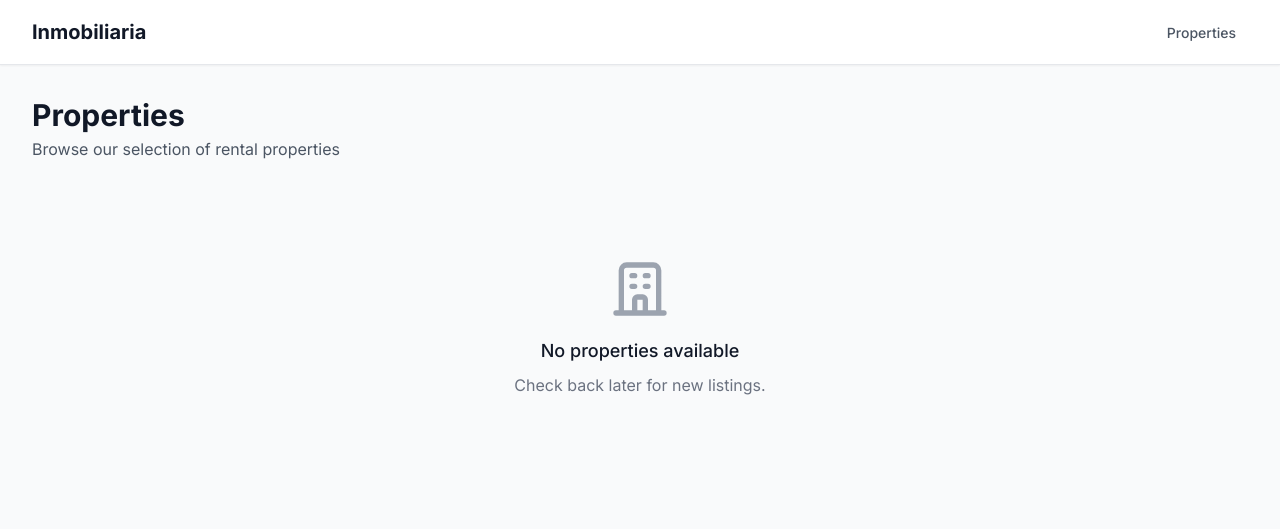
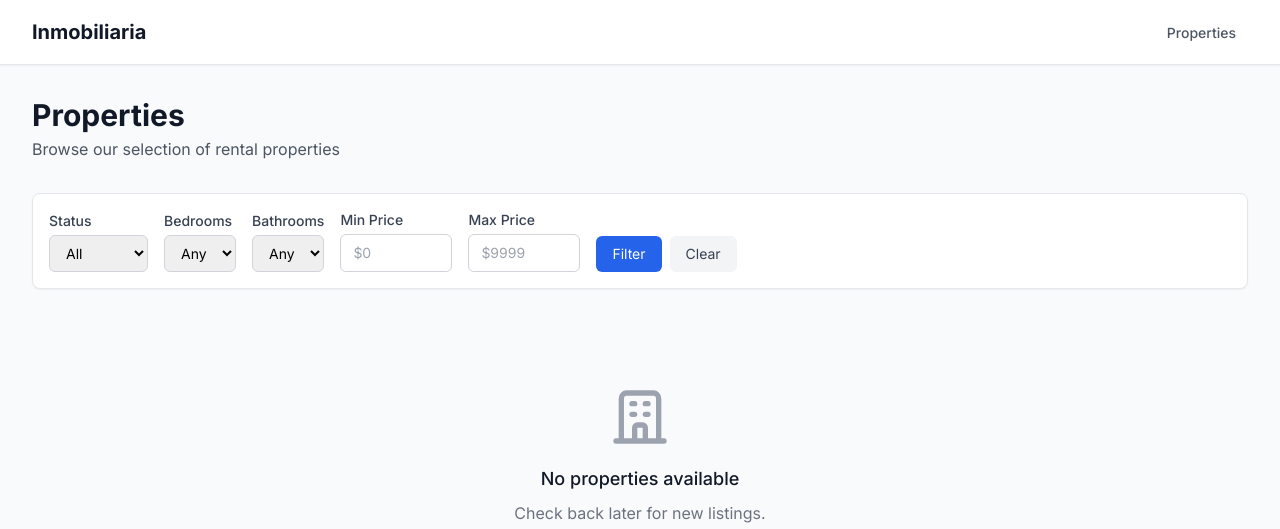
Before and after one commit to gabrielcari08/inmobiliaria, a Django app: page / in a window 1280 px wide. Shown: the top 529 px of the page. Run offline with Django 5.2, Linux system fonts and the light colour scheme; data that the repository does not hold is empty; some libraries are stand-ins or nearby versions.

Commit message:
add propoerty filters and add two new status in Property: on sale and on rent

```diff
--- a/properties/views.py
+++ b/properties/views.py
@@ -7,7 +7,46 @@ class PropertyListView(ListView):
     template_name = 'properties/property_list.html'
     context_object_name = 'properties'
     paginate_by = 12
-    queryset = Property.objects.all()
+
+    def get_queryset(self):
+        qs = Property.objects.filter(
+            status__in=[Property.Status.ON_RENT, Property.Status.ON_SALE]
+        )
+        status_filter = self.request.GET.get('status')
+        if status_filter in [Property.Status.ON_RENT, Property.Status.ON_SALE]:
+            qs = qs.filter(status=status_filter)
+
+        bedrooms = self.request.GET.get('bedrooms')
+        if bedrooms and bedrooms.isdigit():
+            qs = qs.filter(bedrooms__gte=bedrooms)
+
+        bathrooms = self.request.GET.get('bathrooms')
+        if bathrooms and bathrooms.isdigit():
+            qs = qs.filter(bathrooms__gte=bathrooms)
+
+        price_min = self.request.GET.get('price_min')
+        if price_min and price_min.replace('.', '', 1).isdigit():
+            qs = qs.filter(price__gte=price_min)
+
+        price_max = self.request.GET.get('price_max')
+        if price_max and price_max.replace('.', '', 1).isdigit():
+            qs = qs.filter(price__lte=price_max)
+
+        return qs
+
+    def get_context_data(self, **kwargs):
+        context = super().get_context_data(**kwargs)
+        context['filter_status'] = self.request.GET.get('status', '')
+        context['filter_bedrooms'] = self.request.GET.get('bedrooms', '')
+        context['filter_bathrooms'] = self.request.GET.get('bathrooms', '')
+        context['filter_price_min'] = self.request.GET.get('price_min', '')
+        context['filter_price_max'] = self.request.GET.get('price_max', '')
+
+        query = self.request.GET.copy()
+        if 'page' in query:
+            del query['page']
+        context['query_params'] = query.urlencode()
+        return context
 
 
 class PropertyDetailView(DetailView):
@@ -15,4 +54,8 @@ class PropertyDetailView(DetailView):
     template_name = 'properties/property_detail.html'
     context_object_name = 'property'
     pk_url_kwarg = 'id'
-    queryset = Property.objects.all()
+
+    def get_queryset(self):
+        return Property.objects.filter(
+            status__in=[Property.Status.ON_RENT, Property.Status.ON_SALE]
+        )
--- a/templates/properties/property_list.html
+++ b/templates/properties/property_list.html
@@ -7,6 +7,49 @@
     <h1 class="text-3xl font-bold text-gray-900">Properties</h1>
     <p class="text-gray-600 mt-1">Browse our selection of rental properties</p>
 </div>
+
+<form method="get" class="mb-8 p-4 bg-white rounded-lg shadow-sm border border-gray-200">
+    <div class="flex flex-wrap items-end gap-4">
+        <div>
+            <label for="status" class="block text-sm font-medium text-gray-700 mb-1">Status</label>
+            <select name="status" id="status" class="border border-gray-300 rounded-md px-3 py-2 text-sm">
+                <option value="">All</option>
+                <option value="ON_RENT" {% if filter_status == 'ON_RENT' %}selected{% endif %}>On Rent</option>
+                <option value="ON_SALE" {% if filter_status == 'ON_SALE' %}selected{% endif %}>On Sale</option>
+            </select>
+        </div>
+        <div>
+            <label for="bedrooms" class="block text-sm font-medium text-gray-700 mb-1">Bedrooms</label>
+            <select name="bedrooms" id="bedrooms" class="border border-gray-300 rounded-md px-3 py-2 text-sm">
+                <option value="">Any</option>
+                {% for n in "12345"|make_list %}
+                <option value="{{ n }}" {% if filter_bedrooms == n %}selected{% endif %}>{{ n }}+</option>
+                {% endfor %}
+            </select>
+        </div>
+        <div>
+            <label for="bathrooms" class="block text-sm font-medium text-gray-700 mb-1">Bathrooms</label>
+            <select name="bathrooms" id="bathrooms" class="border border-gray-300 rounded-md px-3 py-2 text-sm">
+                <option value="">Any</option>
+                {% for n in "123"|make_list %}
+                <option value="{{ n }}" {% if filter_bathrooms == n %}selected{% endif %}>{{ n }}+</option>
+                {% endfor %}
+            </select>
+        </div>
+        <div>
+            <label for="price_min" class="block text-sm font-medium text-gray-700 mb-1">Min Price</label>
+            <input type="number" name="price_min" id="price_min" value="{{ filter_price_min }}" placeholder="$0" class="border border-gray-300 rounded-md px-3 py-2 text-sm w-28">
+        </div>
+        <div>
+            <label for="price_max" class="block text-sm font-medium text-gray-700 mb-1">Max Price</label>
+            <input type="number" name="price_max" id="price_max" value="{{ filter_price_max }}" placeholder="$9999" class="border border-gray-300 rounded-md px-3 py-2 text-sm w-28">
+        </div>
+        <div class="flex gap-2">
+            <button type="submit" class="bg-blue-600 text-white px-4 py-2 rounded-md text-sm hover:bg-blue-700">Filter</button>
+            <a href="{% url 'properties:property_list' %}" class="bg-gray-100 text-gray-700 px-4 py-2 rounded-md text-sm hover:bg-gray-200">Clear</a>
+        </div>
+    </div>
+</form>
 
 {% if properties %}
 <div class="grid grid-cols-1 sm:grid-cols-2 lg:grid-cols-3 xl:grid-cols-4 gap-6">
@@ -25,9 +68,10 @@
             </div>
             {% endif %}
             <span class="absolute top-2 right-2 inline-flex items-center px-2.5 py-0.5 rounded-full text-xs font-semibold
-                {% if property.status == 'AVAILABLE' %}bg-green-100 text-green-800
-                {% elif property.status == 'SALE' %}bg-yellow-100 text-yellow-800
-                {% elif property.status == 'RENTED' %}bg-red-100 text-red-800{% endif %}">
+                {% if property.status == 'ON_RENT' %}bg-green-100 text-green-800
+                {% elif property.status == 'ON_SALE' %}bg-blue-100 text-blue-800
+                {% elif property.status == 'RENTED' %}bg-red-100 text-red-800
+                {% elif property.status == 'SALE' %}bg-yellow-100 text-yellow-800{% endif %}">
                 {{ property.get_status_display }}
             </span>
         </div>
@@ -69,7 +113,7 @@
 <div class="mt-10 flex items-center justify-center">
     <nav class="flex items-center gap-2" aria-label="Pagination">
         {% if page_obj.has_previous %}
-        <a href="?page={{ page_obj.previous_page_number }}" class="px-3 py-2 bg-white border border-gray-300 rounded-md text-gray-700 hover:bg-gray-50 transition-colors">
+        <a href="?{% if query_params %}{{ query_params }}&{% endif %}page={{ page_obj.previous_page_number }}" class="px-3 py-2 bg-white border border-gray-300 rounded-md text-gray-700 hover:bg-gray-50 transition-colors">
             Previous
         </a>
         {% endif %}
@@ -79,7 +123,7 @@
         </span>
 
         {% if page_obj.has_next %}
-        <a href="?page={{ page_obj.next_page_number }}" class="px-3 py-2 bg-white border border-gray-300 rounded-md text-gray-700 hover:bg-gray-50 transition-colors">
+        <a href="?{% if query_params %}{{ query_params }}&{% endif %}page={{ page_obj.next_page_number }}" class="px-3 py-2 bg-white border border-gray-300 rounded-md text-gray-700 hover:bg-gray-50 transition-colors">
             Next
         </a>
         {% endif %}
```
Also changed, not shown: properties/models.py (+4 -3 lines), properties/tests/conftest.py (+1 -1 lines), properties/tests/test_models.py (+1 -1 lines), properties/tests/test_views.py (+1 -1 lines), spec.md (+2 -2 lines), templates/properties/property_detail.html (+4 -3 lines), properties/migrations/0002_alter_property_options_remove_property_is_available_and_more.py, properties/migrations/0003_propertyimage.py (deleted).
